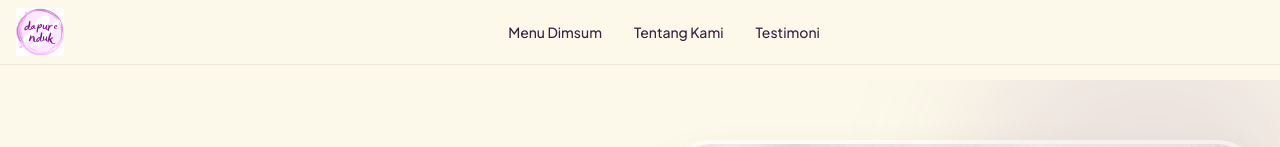
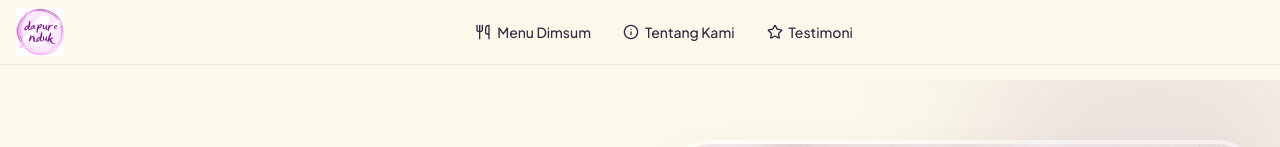
Before and after one commit to ridhoakbarsyah23/dapure-nduk, a Next.js app: page / in a window 1280 px wide. Shown: the top 147 px of the page. Built offline with nearby package versions, Linux system fonts and the light colour scheme; a web font is replaced by a local one.

Commit message:
feat(navigation): add smooth scroll and menu icons

```diff
--- a/src/app/layout.tsx
+++ b/src/app/layout.tsx
@@ -53,7 +53,7 @@ export default function RootLayout({
   children: React.ReactNode;
 }) {
   return (
-    <html lang="id" className={`${plusJakarta.variable} ${playfair.variable} h-full antialiased`}>
+    <html lang="id" className={`scroll-smooth ${plusJakarta.variable} ${playfair.variable} h-full antialiased`}>
       <body className="min-h-full flex flex-col pt-20">
         <Navbar />
         <main className="flex-1">{children}</main>
--- a/src/components/layout/Navbar.tsx
+++ b/src/components/layout/Navbar.tsx
@@ -3,10 +3,21 @@
 import { useState } from "react";
 import Link from "next/link";
 import { motion, AnimatePresence } from "framer-motion";
-import { Menu, X } from "lucide-react";
+import { Menu, X, Utensils, Info, Star } from "lucide-react";
 
 export function Navbar() {
   const [isOpen, setIsOpen] = useState(false);
+
+  const handleScroll = (e: React.MouseEvent<HTMLAnchorElement>, id: string) => {
+    e.preventDefault();
+    setIsOpen(false);
+    const element = document.getElementById(id);
+    if (element) {
+      // Offset for navbar height
+      const y = element.getBoundingClientRect().top + window.scrollY - 80;
+      window.scrollTo({ top: y, behavior: 'smooth' });
+    }
+  };
 
   return (
     <motion.header
@@ -16,23 +27,31 @@ export function Navbar() {
       className="fixed top-0 left-0 right-0 z-50 bg-background/80 backdrop-blur-md border-b border-border/50"
     >
       <div className="container mx-auto px-4 h-16 flex items-center justify-between">
-        <a
-          href="#"
+        <Link
+          href="/"
           onClick={(e) => {
-            e.preventDefault();
-            window.scrollTo({ top: 0, behavior: 'smooth' });
+            if (window.location.pathname === '/') {
+              e.preventDefault();
+              window.scrollTo({ top: 0, behavior: 'smooth' });
+            }
           }}
           className="flex items-center gap-2"
         >
-          {/* Logo Gambar. Pastikan Anda meletakkan file logo yang Anda unggah dengan nama "logo.png" di dalam folder "public" */}
+          {/* Logo Gambar */}
           <img src="/logo.png" alt="Logo Dapure Nduk" className="h-12 w-auto" />
-        </a>
+        </Link>
 
         {/* Desktop Menu */}
         <nav className="hidden md:flex gap-8">
-          <a href="#menu" className="text-sm font-medium hover:text-primary transition-colors">Menu Dimsum</a>
-          <a href="#tentang" className="text-sm font-medium hover:text-primary transition-colors">Tentang Kami</a>
-          <a href="#testimoni" className="text-sm font-medium hover:text-primary transition-colors">Testimoni</a>
+          <a href="#menu" onClick={(e) => handleScroll(e, 'menu')} className="text-sm font-medium hover:text-primary transition-colors flex items-center gap-1.5">
+            <Utensils className="w-4 h-4" /> Menu Dimsum
+          </a>
+          <a href="#tentang" onClick={(e) => handleScroll(e, 'tentang')} className="text-sm font-medium hover:text-primary transition-colors flex items-center gap-1.5">
+            <Info className="w-4 h-4" /> Tentang Kami
+          </a>
+          <a href="#testimoni" onClick={(e) => handleScroll(e, 'testimoni')} className="text-sm font-medium hover:text-primary transition-colors flex items-center gap-1.5">
+            <Star className="w-4 h-4" /> Testimoni
+          </a>
         </nav>
 
         <div className="flex items-center gap-4">
@@ -53,12 +72,19 @@ export function Navbar() {
             initial={{ height: 0, opacity: 0 }}
             animate={{ height: "auto", opacity: 1 }}
             exit={{ height: 0, opacity: 0 }}
+            transition={{ duration: 0.3, ease: "easeInOut" }}
             className="md:hidden bg-background border-b border-border/50 overflow-hidden"
           >
             <nav className="flex flex-col px-4 py-4 space-y-4">
-              <a onClick={() => setIsOpen(false)} href="#menu" className="block text-base font-medium text-foreground hover:text-primary transition-colors">Menu Dimsum</a>
-              <a onClick={() => setIsOpen(false)} href="#tentang" className="block text-base font-medium text-foreground hover:text-primary transition-colors">Tentang Kami</a>
-              <a onClick={() => setIsOpen(false)} href="#testimoni" className="block text-base font-medium text-foreground hover:text-primary transition-colors">Testimoni</a>
+              <a href="#menu" onClick={(e) => handleScroll(e, 'menu')} className="flex items-center gap-3 text-base font-medium text-foreground hover:text-primary transition-colors">
+                <Utensils className="w-5 h-5" /> Menu Dimsum
+              </a>
+              <a href="#tentang" onClick={(e) => handleScroll(e, 'tentang')} className="flex items-center gap-3 text-base font-medium text-foreground hover:text-primary transition-colors">
+                <Info className="w-5 h-5" /> Tentang Kami
+              </a>
+              <a href="#testimoni" onClick={(e) => handleScroll(e, 'testimoni')} className="flex items-center gap-3 text-base font-medium text-foreground hover:text-primary transition-colors">
+                <Star className="w-5 h-5" /> Testimoni
+              </a>
             </nav>
           </motion.div>
         )}
```
